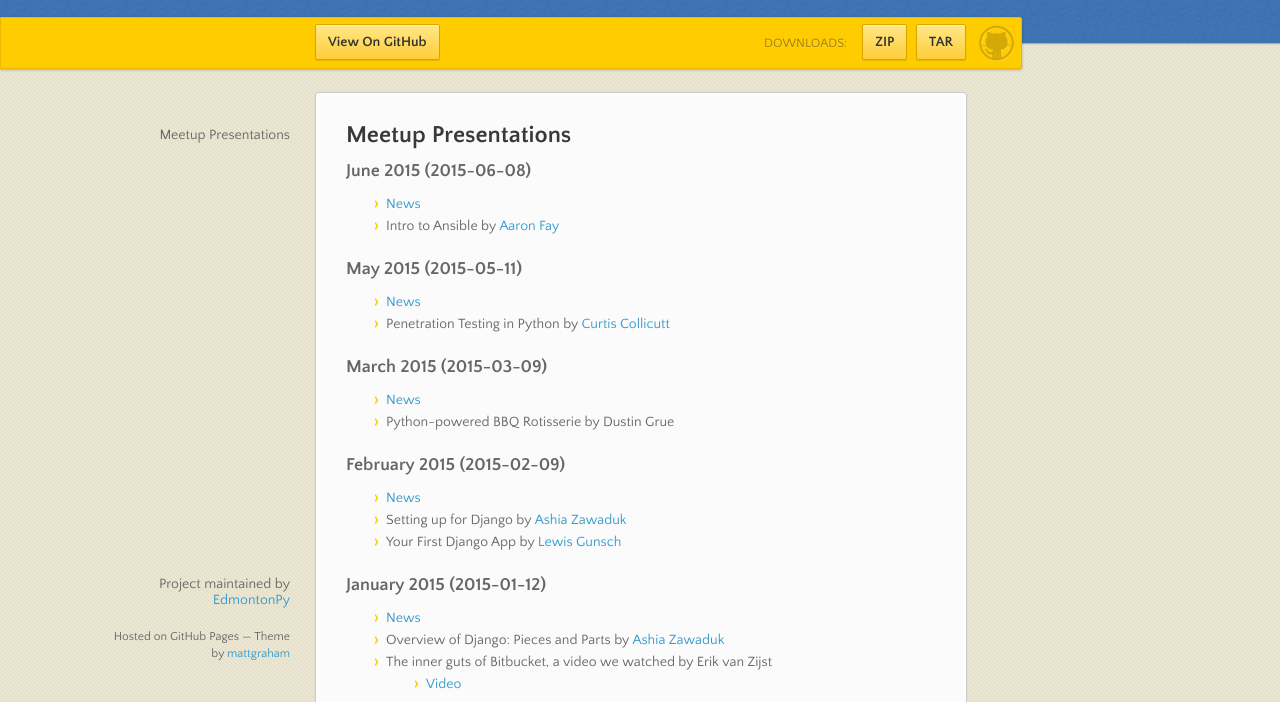
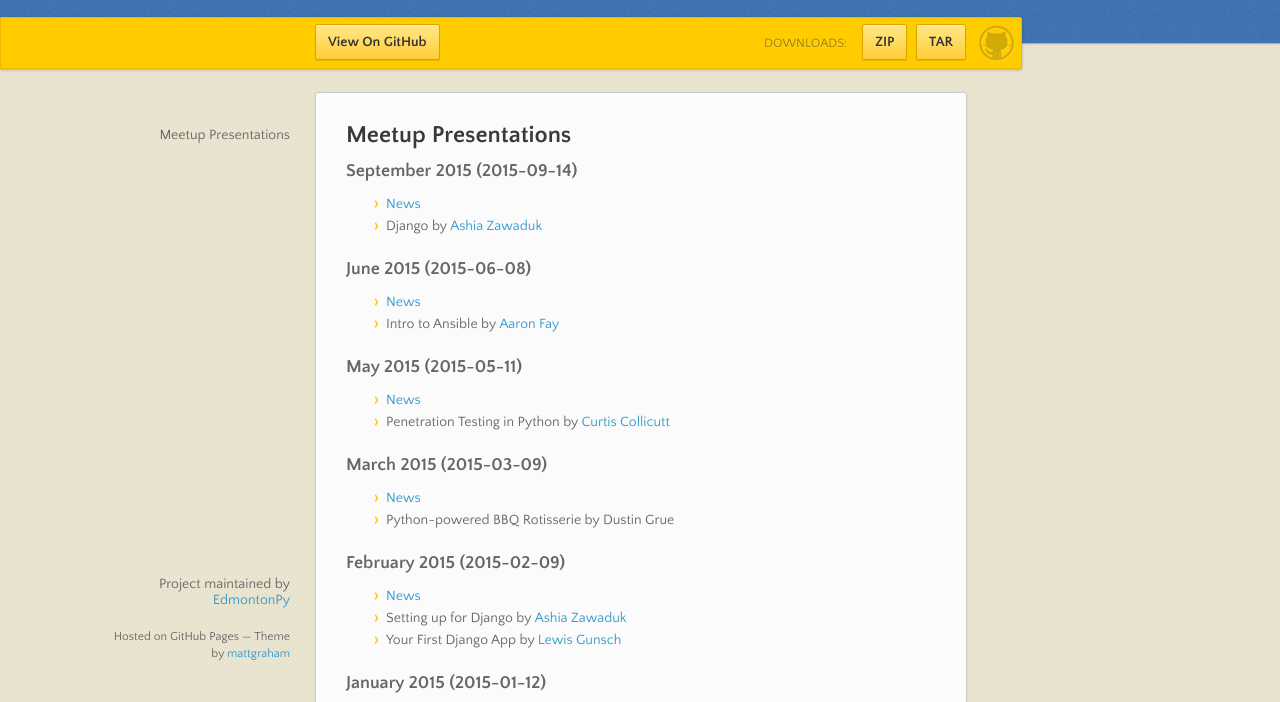
Before and after one commit to MinchinWeb/presentations, a plain HTML site: page index.html in a window 1280 px wide. Shown: the part 98-800 px from the top of the page. Drawn offline with nearby package versions, Linux system fonts and the light colour scheme.

```diff
--- a/index.html
+++ b/index.html
@@ -41,6 +41,15 @@
       <section>
         <h2>
 <a id="meetup-presentations" class="anchor" href="#meetup-presentations" aria-hidden="true"><span class="octicon octicon-link"></span></a>Meetup Presentations</h2>
+
+<h3>
+<a id="september-2015-2015-09-14" class="anchor" href="#september-2015-2015-09-14" aria-hidden="true"><span class="octicon octicon-link"></span></a>September 2015 (2015-09-14)</h3>
+
+<ul>
+<li><a href="https://github.com/EdmontonPy/presentations/blob/gh-pages/2015-09-14/News.md">News</a></li>
+<li>Django by <a href="https://twitter.com/laidibugz" title="Ashia Zawaduk on Twitter">Ashia Zawaduk</a>
+</li>
+</ul>
 
 <h3>
 <a id="june-2015-2015-06-08" class="anchor" href="#june-2015-2015-06-08" aria-hidden="true"><span class="octicon octicon-link"></span></a>June 2015 (2015-06-08)</h3>
```
Also changed, not shown: params.json (+1 -1 lines).
